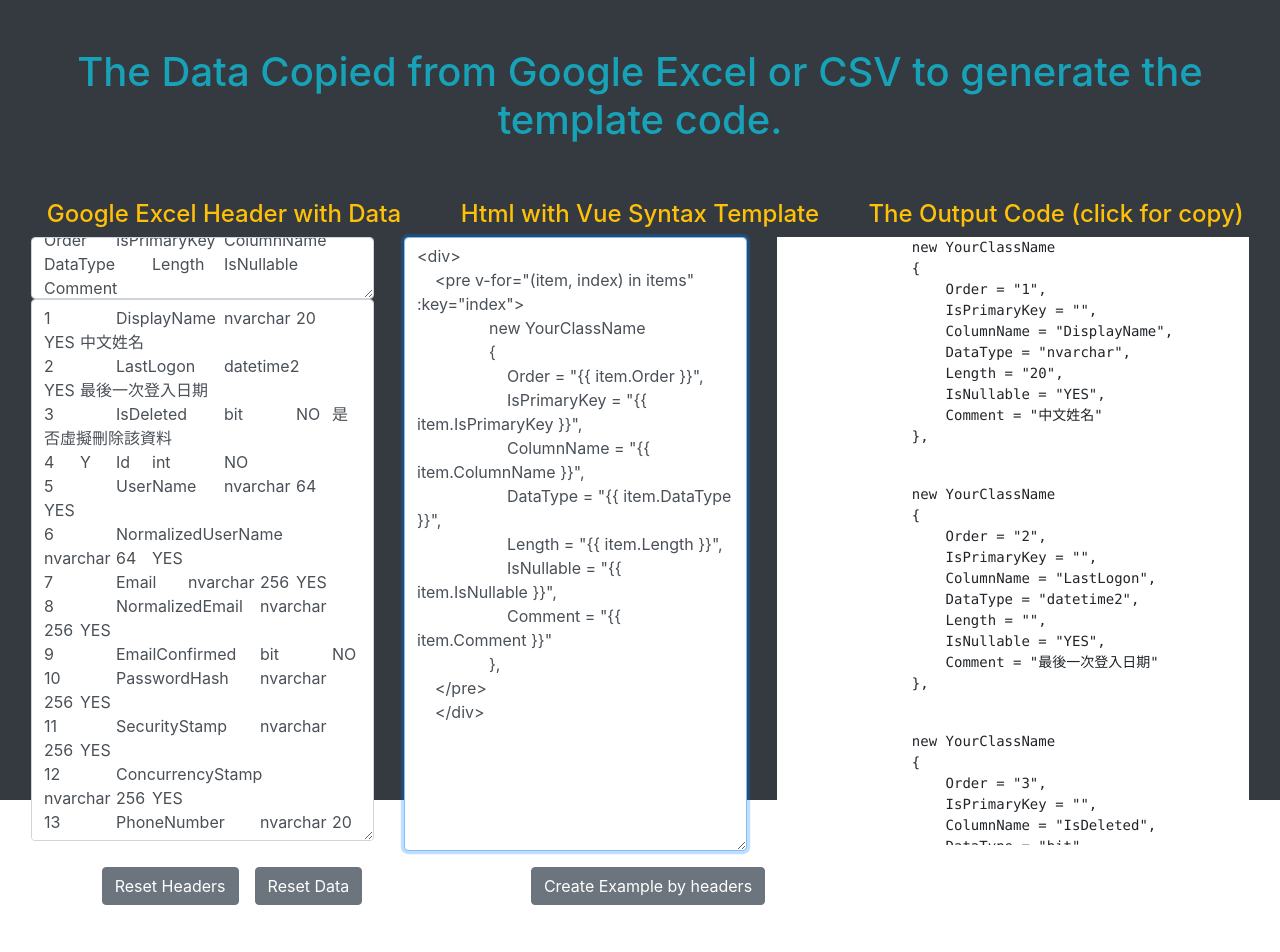
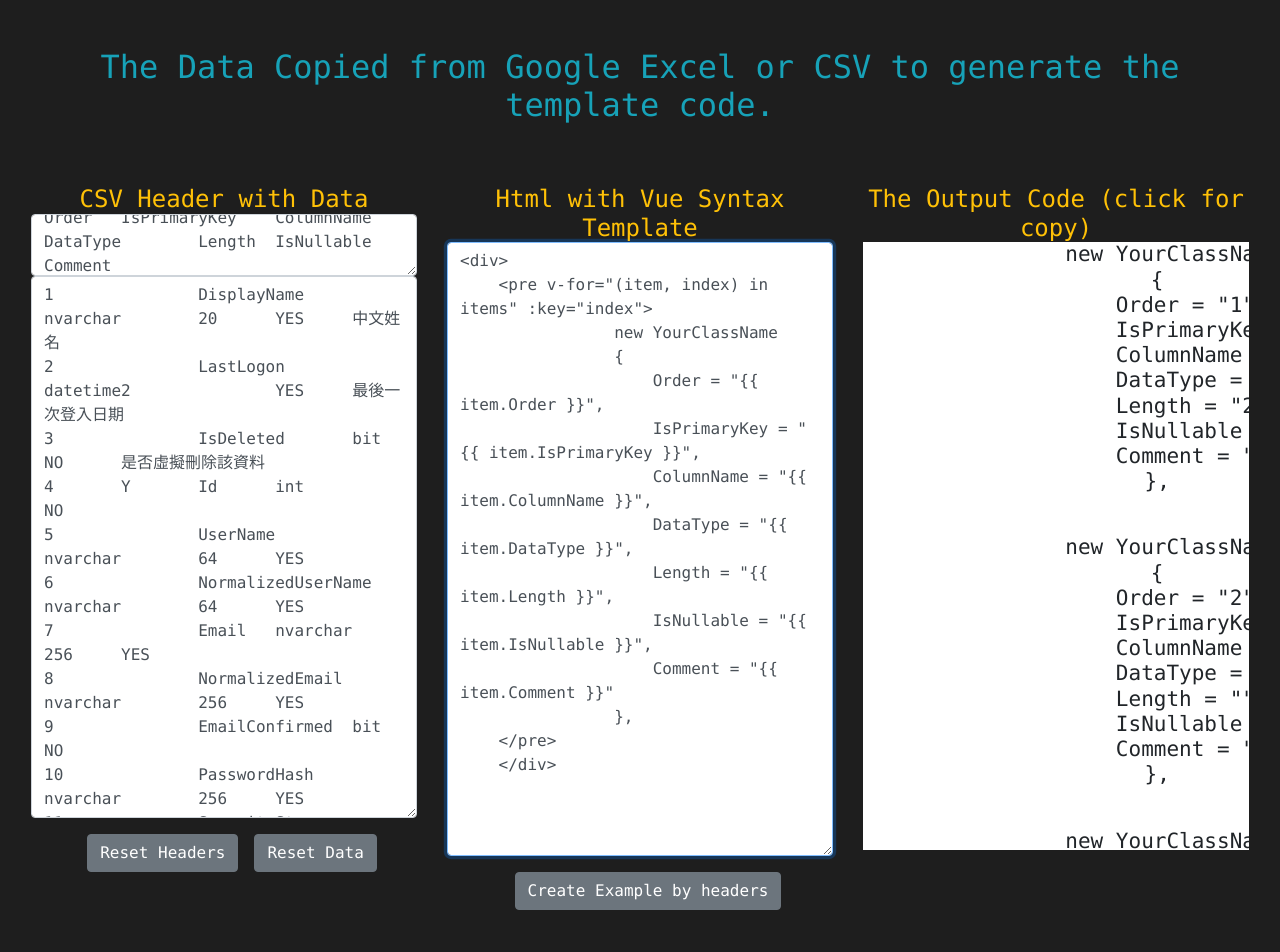
Before and after one commit to walter-la/DataTemplatePlaygoundCode, a Vue app: page / in a window 1280 px wide. Shown: the top 952 px of the page. Built offline with nearby package versions, Linux system fonts and the light colour scheme.

Commit message:
refactoring: RWD

```diff
--- a/src/App.vue
+++ b/src/App.vue
@@ -1,27 +1,18 @@
 <template>
-  <div id="app"
-       class=" bg-dark">
+  <div id="app">
 
     <div class="vh-100 mx-3">
 
-      <div class="h1 text-info text-center py-5">
+      <div class="h2 text-info text-center py-5">
         The Data Copied from Google Excel or CSV to generate the template code.
       </div>
       <b-container fluid>
+
         <b-row class="text-warning text-center h4">
-          <b-col>
-            <span>Google Excel Header with Data</span>
-          </b-col>
-          <b-col>
-            <span>Html with Vue Syntax Template</span>
-          </b-col>
-          <b-col>
-            <span>The Output Code (click for copy)</span>
-          </b-col>
-        </b-row>
-
-        <b-row>
-          <b-col>
+          <b-col md="4"
+                 cols="12"
+                 class="my-1">
+            <span class="mb-1">CSV Header with Data</span>
             <b-form-textarea v-model="columnNameText"
                              @change="columnNameTextChange"
                              rows="1"
@@ -33,16 +24,37 @@
                              rows="22"
                              placeholder="Data of CSV">
             </b-form-textarea>
+            <div class="d-flex justify-content-center my-3 ">
+              <b-button type="button"
+                        class="ml-3"
+                        @click="resetColumnNameText">Reset Headers</b-button>
+              <b-button type="button"
+                        class="ml-3"
+                        @click="resetText">Reset Data</b-button>
+            </div>
           </b-col>
-          <b-col>
+
+          <b-col md="4"
+                 cols="12"
+                 class="my-1">
+            <span class="mb-1">Html with Vue Syntax Template</span>
             <b-form-textarea v-model="template"
                              @change="templateChange"
                              rows="25"
                              placeholder="html with vue syntax"
                              autofocus>
             </b-form-textarea>
+            <div class="my-3 text-center">
+              <b-button type="button"
+                        class="ml-3"
+                        @click="createExampleByheaders">Create Example by headers</b-button>
+            </div>
+
           </b-col>
-          <b-col>
+          <b-col md="4"
+                 cols="12"
+                 class="my-1">
+            <span class="mb-1">The Output Code (click for copy)</span>
             <div id="output"
                  class="bg-white"
                  style="overflow: scroll; max-height: 38rem;"
@@ -53,24 +65,7 @@
             </div>
           </b-col>
         </b-row>
-        <b-row class="h4 text-center mt-3">
-          <b-col>
-            <b-button type="button"
-                      class="ml-3"
-                      @click="resetColumnNameText">Reset Headers</b-button>
-            <b-button type="button"
-                      class="ml-3"
-                      @click="resetText">Reset Data</b-button>
-          </b-col>
-          <b-col>
-            <b-button type="button"
-                      class="ml-3"
-                      @click="createExampleByheaders">Create Example by headers</b-button>
-          </b-col>
-          <b-col>
 
-          </b-col>
-        </b-row>
       </b-container>
 
       <div class="h1 secondary text-center py-5">
--- a/src/custom.scss
+++ b/src/custom.scss
@@ -1,2 +1,9 @@
 @import 'node_modules/bootstrap/scss/bootstrap';
 @import 'node_modules/bootstrap-vue/src/index.scss';
+
+$bg-color: #1e1e1e;
+
+body {
+  font-family: Consolas;
+  background-color: $bg-color;
+}
```
